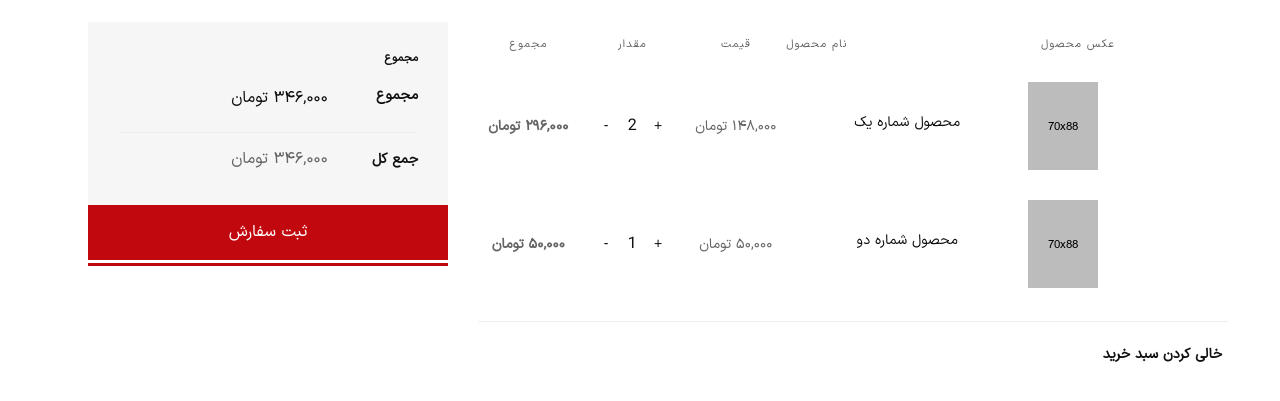
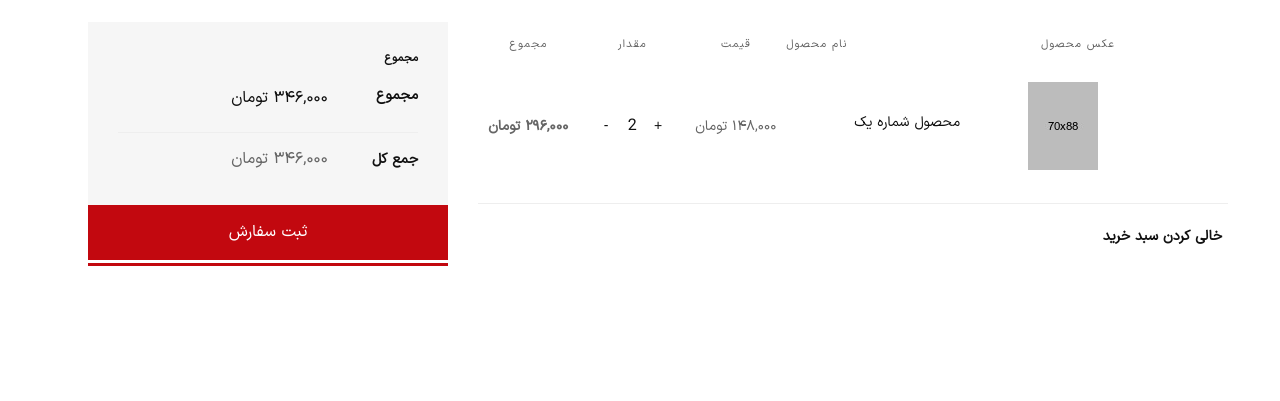
Before and after one commit to hesamhme/online_shop, a Django app: page /cart/ in a window 1280 px wide. Shown: the part 153-554 px from the top of the page. Run offline with Django 4.2, Linux system fonts and the light colour scheme; parts of the project's set-up code (start-up, migrations or seed data) failed here and were passed over; some libraries are stand-ins or nearby versions; some web fonts are replaced.

Commit message:
add to cart view fixed

```diff
--- a/cart/templates/cart/cart_detail.html
+++ b/cart/templates/cart/cart_detail.html
@@ -69,35 +69,6 @@
                                                             </span>
                                                 </td>
                                             </tr>
-                                            <tr>
-                                                <td class="product-remove text-left"><a href=""><i
-                                                        class="flaticon flaticon-cross"></i></a></td>
-                                                <td class="product-thumbnail text-left">
-                                                    <img src="assets/img/products/prod-10-70x88.jpg"
-                                                         alt="Product Thumnail">
-                                                </td>
-                                                <td class="product-name wide-column">
-                                                    <h3>
-                                                        <a href="product-details.html">محصول شماره دو</a>
-                                                    </h3>
-                                                </td>
-                                                <td class="product-price">
-                                                            <span class="product-price-wrapper">
-                                                                <span class="money">۵۰,۰۰۰ تومان</span>
-                                                            </span>
-                                                </td>
-                                                <td class="product-quantity">
-                                                    <div class="quantity">
-                                                        <input type="number" class="quantity-input" name="qty"
-                                                               id="qty-1" value="1" min="1">
-                                                    </div>
-                                                </td>
-                                                <td class="product-total-price">
-                                                            <span class="product-price-wrapper">
-                                                                <span class="money">۵۰,۰۰۰ تومان</span>
-                                                            </span>
-                                                </td>
-                                            </tr>
                                             </tbody>
                                         </table>
                                     </div>
--- a/cart/views.py
+++ b/cart/views.py
@@ -1,5 +1,23 @@
-from django.shortcuts import render
+from django.shortcuts import render, get_object_or_404, redirect
+from .cart import Cart
+from products.models import Products
+from .forms import AddToCartProductForm
 
 
 def cart_detail_view(request):
-    return render(request, 'cart/cart_detail.html')
+    cart = Cart(request)
+    return render(request, 'cart/cart_detail.html', {
+                  'cart': cart,
+                  })
+
+
+def add_to_cat_view(request, product_id):
+    cart = Cart(request)
+    product = get_object_or_404(Products, id=product_id)
+    form = AddToCartProductForm(request.POST)
+
+    if form.is_valid():
+        cleaned_data = form.cleaned_data
+        quantity = cleaned_data['quantity']
+        cart.add(product, quantity)
+    return redirect('cart_detail')
```
